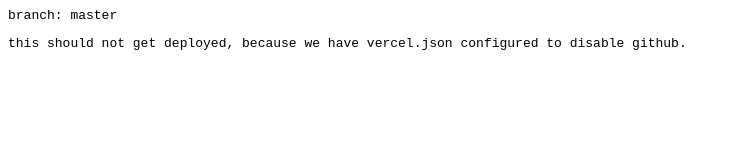
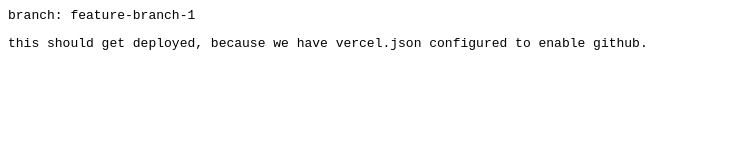
Before and after one commit to vercel-support/ignore-prod-branch-test, a plain HTML site: page index.html in a window 1280 px wide. Shown: the whole page, without its empty margins (0-738 px from the left). Drawn offline with Linux system fonts and the light colour scheme.

Commit message:
enable gh and upate text

```diff
--- a/index.html
+++ b/index.html
@@ -1,3 +1,3 @@
-<pre>branch: master</pre>
+<pre>branch: feature-branch-1</pre>
 
-<pre>this should not get deployed, because we have vercel.json configured to disable github.</pre>
+<pre>this should get deployed, because we have vercel.json configured to enable github.</pre>
```
Also changed, not shown: vercel.json.
